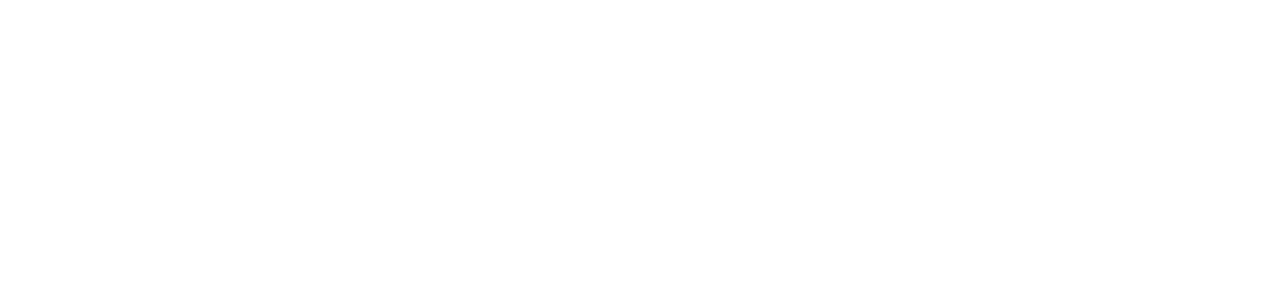
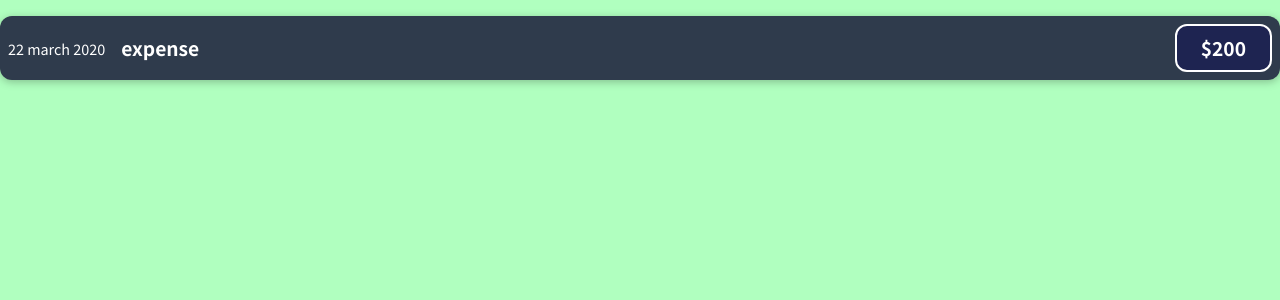
Before and after one commit to srikanthsoft2001/expense_tracker_application, a React (Create React App) app: page / in a window 1280 px wide. Shown: the top 300 px of the page. Built offline with nearby package versions, Linux system fonts and the light colour scheme; the HTML template or start-up script is replaced by a standard one.

Commit message:
lec- 7 completed

```diff
--- a/src/App.css
+++ /dev/null
@@ -1,2 +0,0 @@
-.app-container {
-}
--- a/src/App.js
+++ b/src/App.js
@@ -1,19 +1,13 @@
-// import the css
-import "./App.css";
+// import the component before using it
+import ExpenseItem from "./components/ExpenseItem.js";
 
-// write the boiler plate
-
-// function with the same name
 function App() {
   return (
     <div className="app-container">
-
+      {/* create component ExponentItem and add that here. */}
+      <ExpenseItem />
     </div>
   );
 }
 
-// do the export default
 export default App;
-
-// Parsing error: Adjacent JSX elements must be wrapped in an enclosing tag
-// pass it in a wrapper like a div
--- /dev/null
+++ b/src/components/ExpenseItem.css
@@ -0,0 +1,63 @@
+.expense-item {
+  display: flex;
+  justify-content: space-between;
+  align-items: center;
+  box-shadow: 0 2px 8px rgba(0, 0, 0, 0.25);
+  padding: 0.5rem;
+  margin: 1rem 0;
+  border-radius: 12px;
+  background-color: #3c3c3c;
+  color: white;
+}
+
+.expense-item > div:first-child {
+  color: white;
+  font-size: 0.9rem;
+}
+
+.expense-item__description {
+  display: flex;
+  justify-content: space-between;
+  align-items: center;
+  flex: 1;
+  margin-left: 1rem;
+}
+
+.expense-item__description div {
+  font-weight: bold;
+  font-size: 1.2rem;
+}
+
+.expense-item__price {
+  font-size: 1rem;
+  font-weight: bold;
+  color: white;
+  background-color: #40005d;
+  border: 1px solid white;
+  padding: 0.5rem 1.2rem;
+  border-radius: 12px;
+}
+
+@media (min-width: 580px) {
+  .expense-item__description {
+    flex-direction: row;
+    align-items: center;
+    justify-content: space-between;
+    flex: 1;
+  }
+
+  .expense-item__price {
+    font-size: 1.25rem;
+    padding: 0.5rem 1.5rem;
+  }
+}
+
+.expense-item {
+  background-color: #2f3b4c; /* Dark blue-gray */
+}
+
+.expense-item__price {
+  background-color: #1e2451; /* Dark navy blue */
+  border: 2px solid white;
+  color: white;
+}
--- /dev/null
+++ b/src/components/ExpenseItem.js
@@ -0,0 +1,17 @@
+// write the boiler plate
+// import the css
+import "./ExpenseItem.css";
+
+function ExpenseItem() {
+  return (
+    <div className="expense-item">
+      <div>22 march 2020</div>
+      <div className="expense-item__description">
+        <div>expense</div>
+        <div className="expense-item__price">$200</div>
+      </div>
+    </div>
+  );
+}
+
+export default ExpenseItem;
--- a/src/index.css
+++ b/src/index.css
@@ -1,6 +1,15 @@
-/* this is the styling for the whole page */
+@import url("https://fonts.googleapis.com/css2?family=Noto+Sans+JP:wght@400;700&display=swap");
 
-/* lets text */
+* {
+  box-sizing: border-box;
+}
+
+html {
+  font-family: "Noto Sans JP", sans-serif;
+}
+
 body {
-
+  margin: 0;
+  /* background-color: #3f3f3f; */
+  background-color: #b0ffbf; /* Light green background */
 }
```
